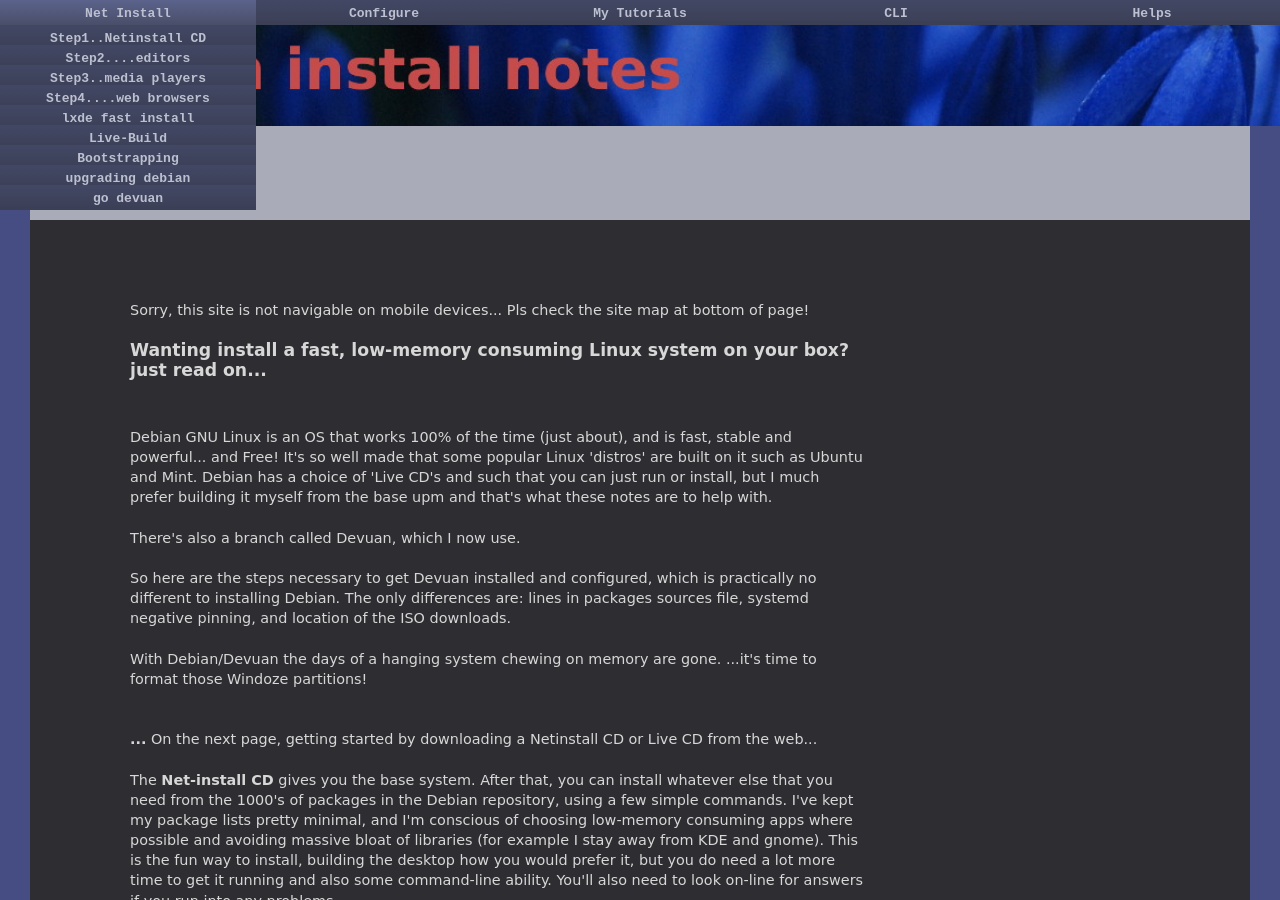
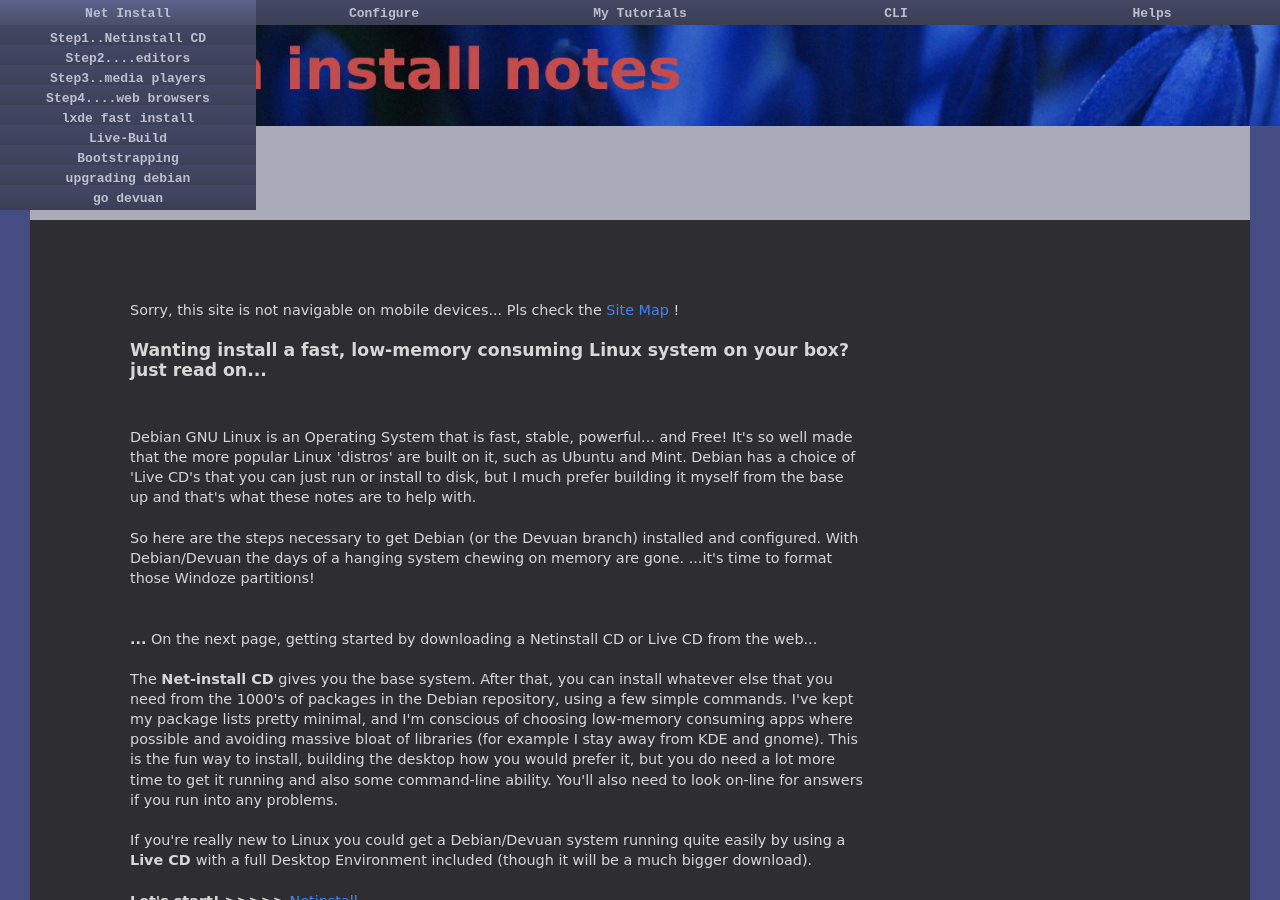
Before and after one commit to dquinton/debian-install, a Jekyll site: the page built from index.html, in a window 1280 px wide and 900 px high. Built offline with Jekyll 4.4.1, drawn with Linux system fonts in a browser that asks for light colours.

Commit message:
updating index

```diff
--- a/index.html
+++ b/index.html
@@ -7,21 +7,16 @@ id: intro
 
 <div class="cont" id="intro">
 
-Sorry, this site is not navigable on mobile devices... Pls check the site map at bottom of page!
+Sorry, this site is not navigable on mobile devices... Pls check the <a href="{{site.baseurl}}/sitemap.html">Site Map</a> !
 <br><br>
 
 <h3>Wanting install a fast, low-memory consuming Linux system on your box?  just read on...</h3>
 <br><br>
 
-Debian GNU Linux is an OS that works 100% of the time (just about), and is fast, stable and powerful... and Free! It's so well made that some popular Linux 'distros' are built on it such as Ubuntu and Mint.  Debian has a choice of 'Live CD's and such that you can just run or install, but I much prefer building it myself from the base upm and that's what these notes are to help with.
+Debian GNU Linux is an Operating System that is fast, stable, powerful... and Free! It's so well made that the more popular Linux 'distros' are built on it, such as Ubuntu and Mint.  Debian has a choice of 'Live CD's that you can just run or install to disk, but I much prefer building it myself from the base up and that's what these notes are to help with.
 <br><br>
 
-There's also a branch called Devuan, which I now use.
-<br><br>
-
-So here are the steps necessary to get Devuan installed and configured, which is practically no different to installing Debian.  The only differences are: lines in packages sources file, systemd negative pinning, and location of the ISO downloads.
-<br><br>
-With Debian/Devuan the days of a hanging system chewing on memory are gone. ...it's time to format those Windoze partitions!
+So here are the steps necessary to get Debian (or the Devuan branch) installed and configured. With Debian/Devuan the days of a hanging system chewing on memory are gone. ...it's time to format those Windoze partitions!
 <br><br>
 
 <br>
```
